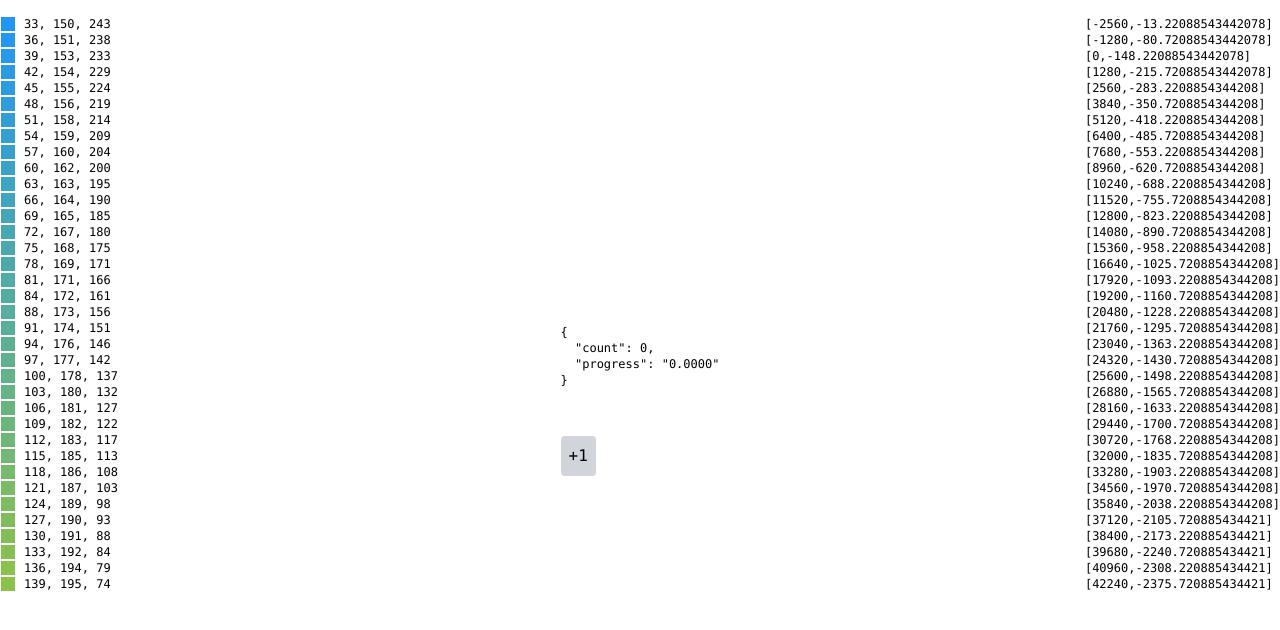
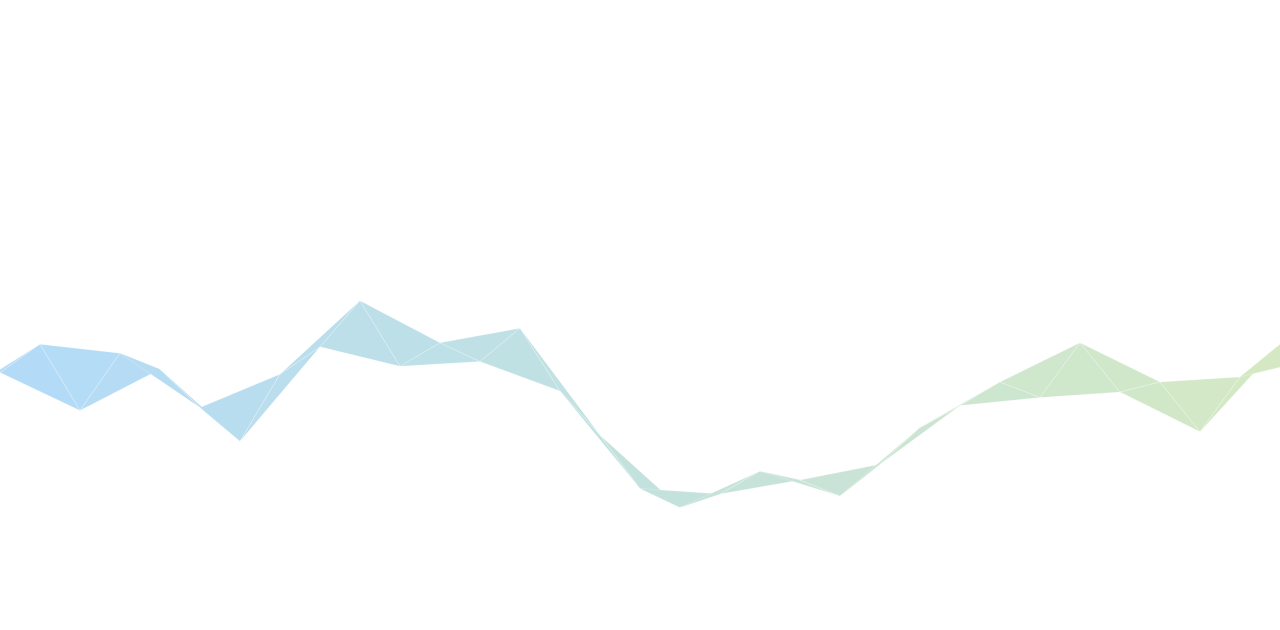
Before and after one commit to scottbedard/scottbedard.net, a Vue app: page / in a window 1280 px wide. Shown: the top 630 px of the page. Built offline with nearby package versions, Linux system fonts and the light colour scheme.

Commit message:
ribbon cleanup

```diff
--- a/src/components/ribbon.vue
+++ b/src/components/ribbon.vue
@@ -1,46 +1,19 @@
 <template>
-  <pre class="text-xs mb-12">{{
-    {
-      count,
-      progress: progress.toFixed(4)
-    }
-  }}</pre>
-
-  <pre class="fixed top-0 left-0 text-xs">
-    <div
-      v-for="(color, i) in ribbon.colors"
-      class="flex items-center"
-      :data-index="i"
-      :key="i">
-      <div
-        class="border border-white h-4 mr-2 w-4"
-        :style="{ background: `rgb(${color[0]},${color[1]},${color[2]})` }" />
-      <div v-text="`${color[0]}, ${color[1]}, ${color[2]}`" />
-    </div>
-  </pre>
-
-  <pre class="fixed right-0 top-0 text-xs">
-    <div
-      v-for="(point, i) in ribbon.points"
-      v-text="JSON.stringify(point)"
-      :data-index="i"
-      :key="i" />
-  </pre>
-
   <canvas
     class="fixed h-full left-0 top-0 w-full"
     ref="canvas"
-    style="z-index: -1" />
-
-  <button class="bg-gray-300 cursor-pointer font-mono p-2 rounded" @click="count++">+1</button>
+    :style="{
+      opacity: 0.35,
+      zIndex: -1,
+    }" />
 </template>
 
 <script lang="ts">
-import { blend, keys, safeSample } from '../utils';
-import { computed, defineComponent, onMounted, ref } from 'vue';
-import { last, times } from 'lodash-es';
-import { useTransition, useWindowSize } from '@vueuse/core';
-import { Vector2 } from '../types';
+import { blend, keys, safeSample } from '../utils'
+import { computed, defineComponent, ref, watchEffect } from 'vue'
+import { times } from 'lodash-es'
+import { useWindowSize } from '@vueuse/core'
+import { Vector2, Vector3 } from '../types'
 
 const blue = '2196f3'
 const cyan = '00bcd4'
@@ -62,7 +35,7 @@ const colors = {
 }
 
 const baseColors = keys(colors)
-const opacity = 0.4
+
 const deviation = 135
 
 export default defineComponent({
@@ -73,12 +46,6 @@ export default defineComponent({
 
     const count = ref(0)
 
-    const transition = useTransition(count, { duration: 1000 })
-
-    const progress = computed(() => count.value ? transition.value - count.value + 1 : 0)
-
-    // const midpoint = computed(() => height.value / 2)
-
     const vertices = computed(() => Math.ceil(width.value / 40))
 
     const ribbon = computed(() => {
@@ -86,30 +53,51 @@ export default defineComponent({
       const b = safeSample(colors[a])
       const steps = vertices.value + 4
 
+      const vectors = times(steps).reduce<Vector2[]>((acc, n, i) => {
+        const x = (i * (width.value / vertices.value)) - ((width.value / vertices.value) * 2)
+        const y = (acc[i - 1]?.[1] ?? 0) + (Math.random() * deviation) - (deviation / 2)
+        return [...acc, [x, y]]
+      }, [])
+
+      const offset = (height.value / 2) - (vectors.reduce((acc, v) => acc + v[1], 0) / vectors.length)
+
       return {
         count: count.value,
-        colors: Math.random() > 0.5
-          ? blend(a, b, steps)
-          : blend(b, a, steps),
-        points: times(steps).reduce<Vector2[]>((acc, n, i) => {
-          const x = (i * width.value) - (width.value * 2)
-          const y = (last(acc)?.[1] ?? 0 + (Math.random() * deviation)) - (deviation / 2)
-          return [...acc, [x, y]]
-        }, [])
+        colors: Math.random() > 0.5 ? blend(a, b, steps) : blend(b, a, steps),
+        vectors: vectors.map<Vector2>(([x, y]) => [x, y + offset])
       }
     })
 
-    onMounted(() => {
-      // ...
-    })
+    const draw = () => {
+      if (canvas.value) {
+        canvas.value.height = height.value
+        canvas.value.width = width.value
+
+        const ctx = canvas.value.getContext('2d') as CanvasRenderingContext2D
+        ctx.clearRect(0, 0, canvas.value.width, canvas.value.height)
+        ctx.strokeStyle = 'rgba(255, 255, 255, 0.2)'
+
+        ribbon.value.vectors
+          .map<[Vector2[], Vector3]>((v, i, arr) => [[v, arr[i + 1], arr[i + 2]], ribbon.value.colors[i]])
+          .filter(([[a, b, c], color]) => a && b && c && color)
+          .forEach(([[a, b, c], color]) => {
+            ctx.fillStyle = `rgb(${color[0]}, ${color[1]}, ${color[2]})`
+            ctx.beginPath()
+            ctx.moveTo(a[0], a[1])
+            ctx.lineTo(b[0], b[1])
+            ctx.lineTo(c[0], c[1])
+            ctx.closePath()
+            ctx.fill()
+            ctx.stroke()
+          })
+      }
+    }
+
+    watchEffect(draw)
 
     return {
       canvas,
-      count,
-      progress,
       ribbon,
-      transition,
-      vertices
     }
   }
 })
--- a/src/utils.ts
+++ b/src/utils.ts
@@ -1,10 +1,10 @@
 import { times } from 'lodash-es'
-import { Color } from './types'
+import { Color, Vector3 } from './types'
 
 /**
  * Calculate gradient between two colors
  */
-export function blend(from: Color, to: Color, steps = 3) {
+export function blend(from: Color, to: Color, steps = 3): Vector3[] {
   const s = steps - 1
   const fromRgb = typeof from === 'string' ? hexToRgb(from) : from
   const toRgb = typeof to === 'string' ? hexToRgb(to) : to
@@ -32,7 +32,7 @@ export function keys<T extends Record<string, unknown>>(obj: T) {
 /**
  * Convert hex to RGB
  */
-export function hexToRgb(value: string): [number, number, number] {
+export function hexToRgb(value: string): Vector3 {
   const color = /^#?([a-f\d]{2})([a-f\d]{2})([a-f\d]{2})$/i.exec(value)
 
   if (color === null) {
@@ -47,17 +47,6 @@ export function hexToRgb(value: string): [number, number, number] {
 }
 
 /**
- * Convert RGB to hex
- */
-export function rgbToHex(red: number, green: number, blue: number) {
-  const rHex = red.toString(16).padStart(2, '0')
-  const gHex = green.toString(16).padStart(2, '0')
-  const bHex = blue.toString(16).padStart(2, '0')
-
-  return `#${rHex}${gHex}${bHex}`
-}
-
-/**
  * Extract a random item from an array. This is similar to
  * lodash's sample, except it does not return undefined
  */
```
